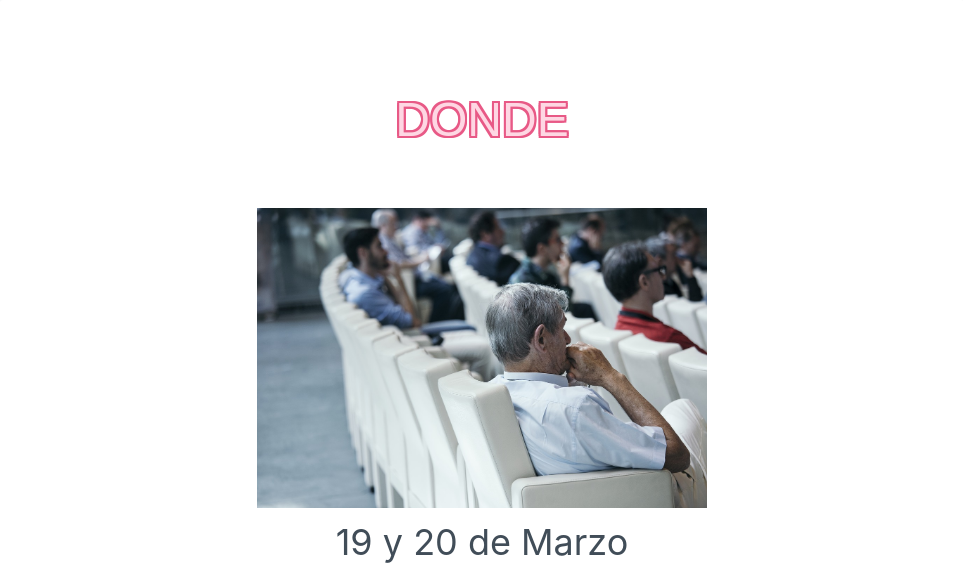
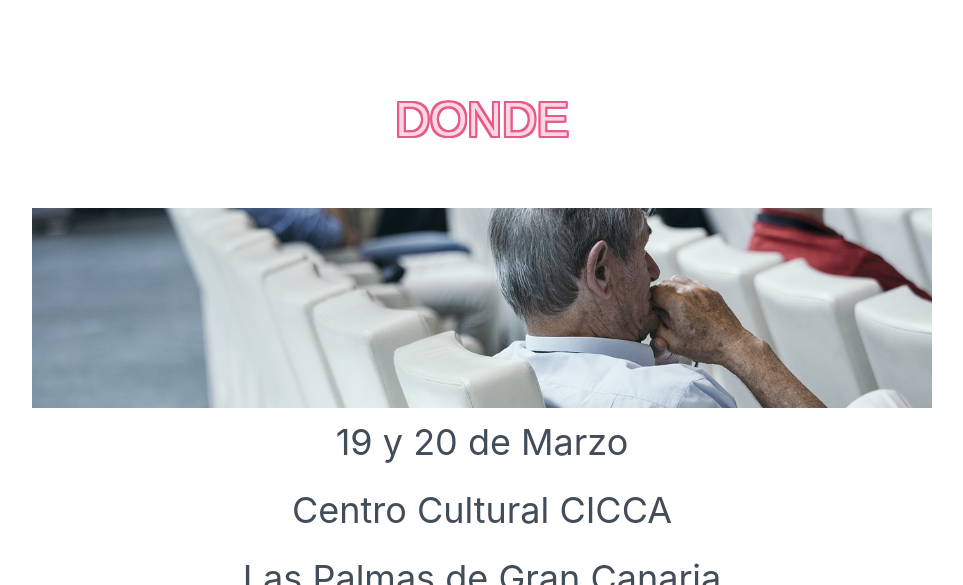
Before and after one commit to fpempresa/congreso2020, a website: page index.html in a window 1280 px wide. Shown: the top 585 px of the page, without its empty margins (158-1121 px from the left). Drawn offline with Linux system fonts and the light colour scheme; a web font is replaced by a local one.

Commit message:
AlojamientoArreglas el parallax

```diff
--- a/scss/components/c-parallax.scss
+++ b/scss/components/c-parallax.scss
@@ -1,9 +1,9 @@
 .c-parallax {
 
-  height: 300px;
+  min-height: 200px;
 
   background-attachment: fixed;
   background-position: center;
   background-repeat: no-repeat;
-  background-size: contain;
+  background-size: cover;
 }
```
Also changed, not shown: css/main.css.
